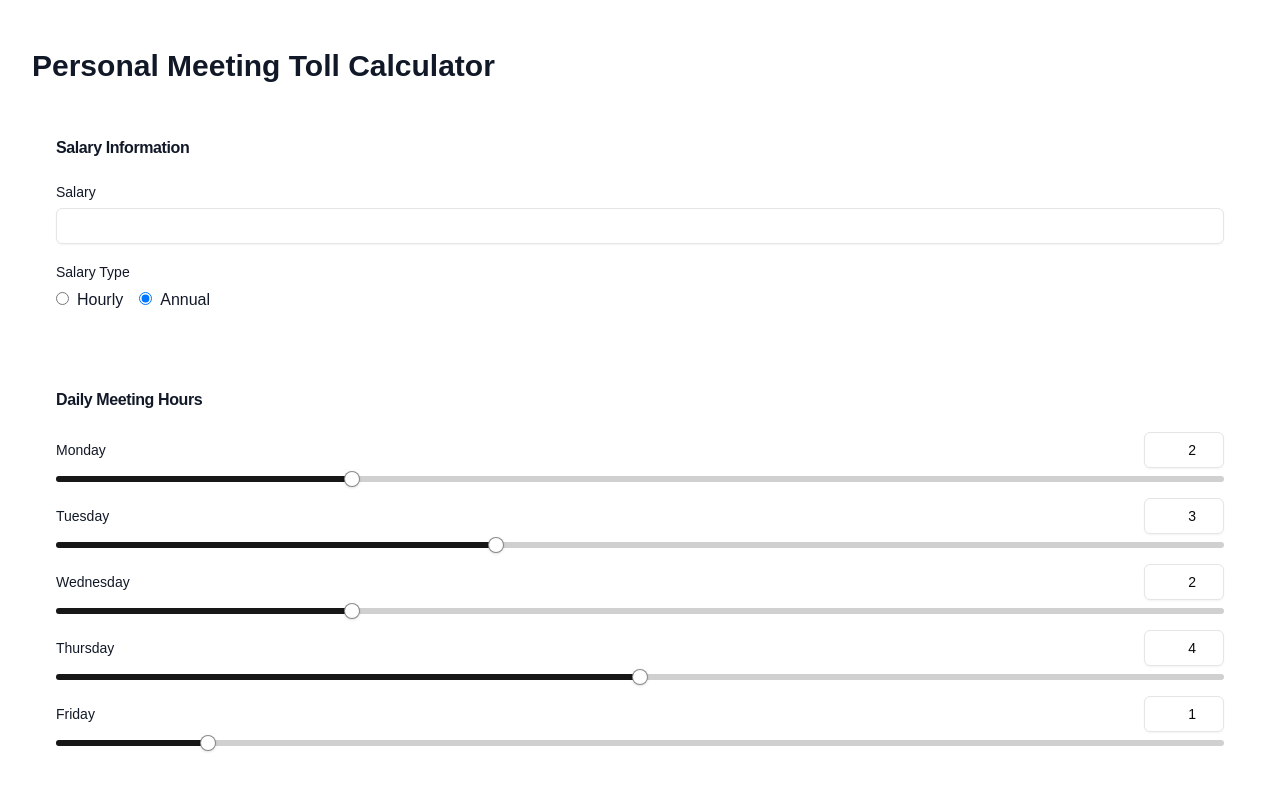
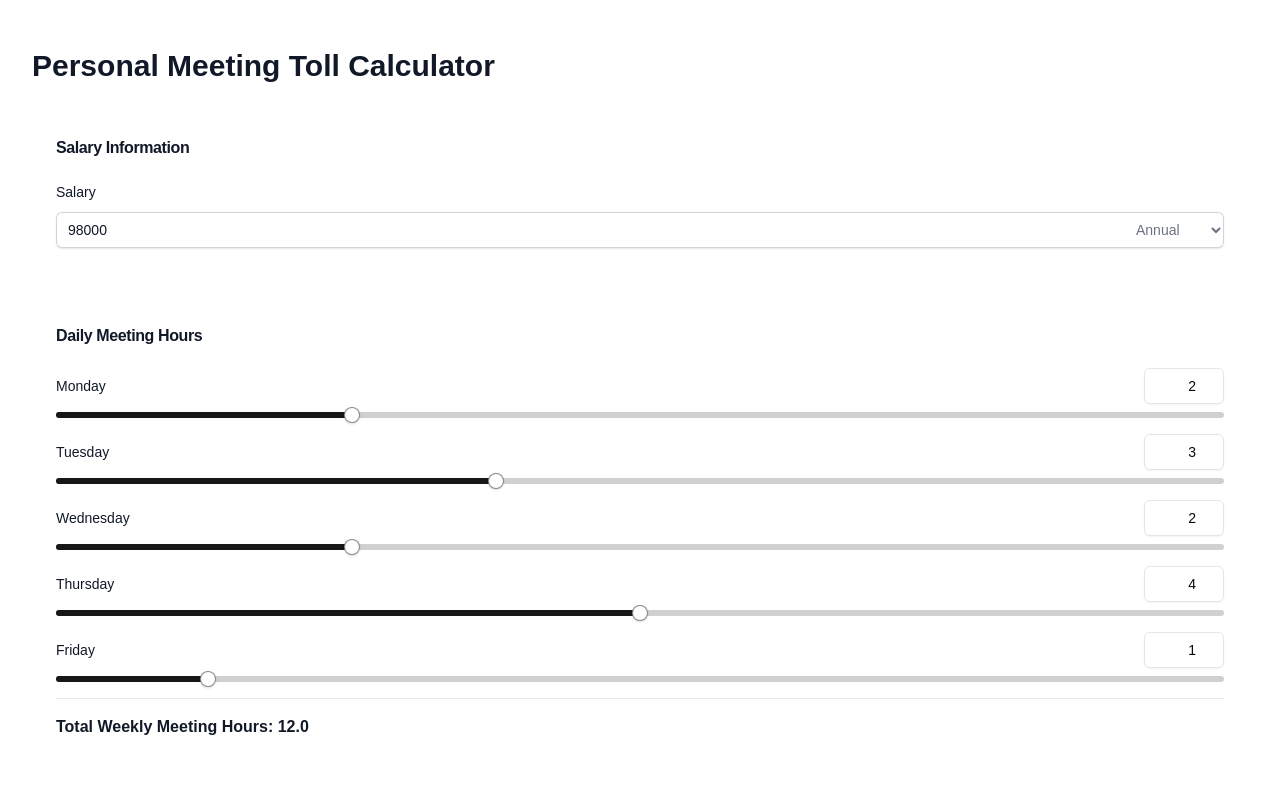
Before and after one commit to ncklrs/meeting-link, a Next.js app: page /personal-toll in a window 1280 px wide. Shown: the top 800 px of the page. Built offline with nearby package versions, Linux system fonts and the light colour scheme.

Commit message:
Refactor personalt calc

```diff
--- /dev/null
+++ b/src/components/DailyMeetingHoursCard.tsx
@@ -0,0 +1,76 @@
+import React from "react";
+import { Card, CardContent, CardHeader, CardTitle } from "@/components/ui/card";
+import { Input } from "@/components/ui/input";
+import { Label } from "@/components/ui/label";
+import { Slider } from "@/components/ui/slider";
+
+interface DailyMeetingHoursCardProps {
+  bgColor: string;
+  textColor: string;
+  tempDailyHours: { [key: string]: number };
+  setTempDailyHours: (hours: { [key: string]: number }) => void;
+}
+
+const DailyMeetingHoursCard: React.FC<DailyMeetingHoursCardProps> = ({
+  bgColor,
+  textColor,
+  tempDailyHours,
+  setTempDailyHours,
+}) => {
+  return (
+    <Card className={bgColor}>
+      <CardHeader>
+        <CardTitle className={textColor}>Daily Meeting Hours</CardTitle>
+      </CardHeader>
+      <CardContent className="space-y-4">
+        {Object.entries(tempDailyHours).map(([day, hours]) => (
+          <div key={day} className="space-y-2">
+            <div className="flex justify-between items-center">
+              <Label htmlFor={`${day}-hours`} className={textColor}>
+                {day}
+              </Label>
+              <Input
+                id={`${day}-hours-input`}
+                type="number"
+                min="0"
+                max="24"
+                step="0.5"
+                value={hours}
+                onChange={(e) =>
+                  setTempDailyHours({
+                    ...tempDailyHours,
+                    [day]: Number(e.target.value),
+                  })
+                }
+                className="w-20 text-right"
+              />
+            </div>
+            <Slider
+              id={`${day}-hours`}
+              min={0}
+              max={8}
+              step={0.5}
+              value={[hours]}
+              onValueChange={(value) =>
+                setTempDailyHours({
+                  ...tempDailyHours,
+                  [day]: value[0],
+                })
+              }
+            />
+          </div>
+        ))}
+        <div className="mt-4 pt-4 border-t border-gray-200 dark:border-gray-700">
+          <p className={`${textColor} font-semibold`}>
+            Total Weekly Meeting Hours:{" "}
+            {Object.values(tempDailyHours)
+              .reduce((sum, hours) => sum + hours, 0)
+              .toFixed(1)}
+          </p>
+        </div>
+      </CardContent>
+    </Card>
+  );
+};
+
+export default DailyMeetingHoursCard;
--- a/src/components/PersonalMeetingTollCalculator.tsx
+++ b/src/components/PersonalMeetingTollCalculator.tsx
@@ -2,16 +2,28 @@
 
 import { useState } from "react";
 import { Card, CardContent, CardHeader, CardTitle } from "@/components/ui/card";
-import { Input } from "@/components/ui/input";
-import { Label } from "@/components/ui/label";
+import {
+  Dialog,
+  DialogContent,
+  DialogDescription,
+  DialogFooter,
+  DialogHeader,
+  DialogTitle,
+  DialogTrigger,
+} from "@/components/ui/dialog";
 import { Button } from "@/components/ui/button";
-import { Slider } from "@/components/ui/slider";
+
 import { PersonalProductivityLossIndex } from "./PersonalProductivityLossIndex";
 import { PersonalRecoveryProfile } from "./PersonalRecoveryProfile";
 import { PersonalFlowDistributionChart } from "./PersonalFlowDistributionChart";
 import { PersonalMentalLoadIndicator } from "./PersonalMentalLoadIndicator";
 import { PersonalImpactSummary } from "./PersonalImpactSummary";
 import { useMeetingStore } from "@/store/useMeetingStore";
+import { analytics } from "@/lib/segment";
+import SalaryInformationCard from "./SalaryInformationCard";
+import DailyMeetingHoursCard from "./DailyMeetingHoursCard";
+import RecoveryTimeCard from "./RecoveryTimeCard";
+import { set } from "react-hook-form";
 
 export function PersonalMeetingTollCalculator({
   isDark = true,
@@ -32,7 +44,8 @@ export function PersonalMeetingTollCalculator({
     resetAllData,
   } = useMeetingStore();
 
-  const [tempSalary, setTempSalary] = useState(salary?.toString() || "");
+  const [isDialogOpen, setIsDialogOpen] = useState(false);
+  const [tempSalary, setTempSalary] = useState<number>(Number(salary) || 98000);
   const [tempSalaryType, setTempSalaryType] = useState(salaryType);
   const [tempDailyHours, setTempDailyHours] = useState(dailyMeetingHours);
   const [tempRecoveryTime, setTempRecoveryTime] = useState(recoveryTimePerHour);
@@ -60,15 +73,25 @@ export function PersonalMeetingTollCalculator({
     setDailyMeetingHours(tempDailyHours);
     setRecoveryTimePerHour(tempRecoveryTime);
     setIsDataSubmitted(true);
+    setIsDialogOpen(false);
+    analytics.track("Calculation Complete", {
+      category: "User Engagement",
+      label: "Personal Meeting Toll Calculator",
+      salary: tempSalary,
+      salaryType: tempSalaryType,
+      dailyMeetingHours: tempDailyHours,
+      recoveryTimePerHour: tempRecoveryTime,
+    });
   };
 
   const handleUpdate = () => {
-    setIsDataSubmitted(false);
+    // setIsDataSubmitted(false);
+    setIsDialogOpen(true);
   };
 
   const handleReset = () => {
     resetAllData();
-    setTempSalary("");
+    setTempSalary(98000);
     setTempSalaryType("annual");
     setTempDailyHours({
       Monday: 2,
@@ -89,136 +112,27 @@ export function PersonalMeetingTollCalculator({
 
         {!isDataSubmitted ? (
           <form onSubmit={handleSubmit} className="space-y-8">
-            <Card className={bgColor}>
-              <CardHeader>
-                <CardTitle className={textColor}>Salary Information</CardTitle>
-              </CardHeader>
-              <CardContent className="space-y-4">
-                <div>
-                  <Label htmlFor="salary" className={textColor}>
-                    Salary
-                  </Label>
-                  <Input
-                    id="salary"
-                    type="number"
-                    value={tempSalary}
-                    onChange={(e) => setTempSalary(e.target.value)}
-                    required
-                    className="mt-1"
-                  />
-                </div>
-                <div>
-                  <Label className={textColor}>Salary Type</Label>
-                  <div className="mt-1 space-x-4">
-                    <label className={textColor}>
-                      <input
-                        type="radio"
-                        name="salaryType"
-                        value="hourly"
-                        checked={tempSalaryType === "hourly"}
-                        onChange={() => setTempSalaryType("hourly")}
-                        className="mr-2"
-                      />
-                      Hourly
-                    </label>
-                    <label className={textColor}>
-                      <input
-                        type="radio"
-                        name="salaryType"
-                        value="annual"
-                        checked={tempSalaryType === "annual"}
-                        onChange={() => setTempSalaryType("annual")}
-                        className="mr-2"
-                      />
-                      Annual
-                    </label>
-                  </div>
-                </div>
-              </CardContent>
-            </Card>
+            <SalaryInformationCard
+              bgColor={bgColor}
+              textColor={textColor}
+              tempSalary={Number(tempSalary)}
+              setTempSalary={setTempSalary}
+              tempSalaryType={tempSalaryType}
+              setTempSalaryType={setTempSalaryType}
+            />
 
-            <Card className={bgColor}>
-              <CardHeader>
-                <CardTitle className={textColor}>Daily Meeting Hours</CardTitle>
-              </CardHeader>
-              <CardContent className="space-y-4">
-                {Object.entries(tempDailyHours).map(([day, hours]) => (
-                  <div key={day} className="space-y-2">
-                    <div className="flex justify-between items-center">
-                      <Label htmlFor={`${day}-hours`} className={textColor}>
-                        {day}
-                      </Label>
-                      <Input
-                        id={`${day}-hours-input`}
-                        type="number"
-                        min="0"
-                        max="24"
-                        step="0.5"
-                        value={hours}
-                        onChange={(e) =>
-                          setTempDailyHours({
-                            ...tempDailyHours,
-                            [day]: Number(e.target.value),
-                          })
-                        }
-                        className="w-20 text-right"
-                      />
-                    </div>
-                    <Slider
-                      id={`${day}-hours`}
-                      min={0}
-                      max={8}
-                      step={0.5}
-                      value={[hours]}
-                      onValueChange={(value) =>
-                        setTempDailyHours({
-                          ...tempDailyHours,
-                          [day]: value[0],
-                        })
-                      }
-                    />
-                  </div>
-                ))}
-              </CardContent>
-            </Card>
-
-            <Card className={bgColor}>
-              <CardHeader>
-                <CardTitle className={textColor}>Recovery Time</CardTitle>
-              </CardHeader>
-              <CardContent>
-                <div className="space-y-4">
-                  <div>
-                    <Label htmlFor="recovery-time" className={textColor}>
-                      Recovery Time per Meeting Hour (minutes)
-                    </Label>
-                    <div className="flex items-center space-x-4">
-                      <Input
-                        id="recovery-time"
-                        type="number"
-                        min="0"
-                        max="60"
-                        value={tempRecoveryTime}
-                        onChange={(e) =>
-                          setTempRecoveryTime(Number(e.target.value))
-                        }
-                        className="w-20"
-                      />
-                      <Slider
-                        id="recovery-time-slider"
-                        min={0}
-                        max={60}
-                        step={1}
-                        value={[tempRecoveryTime]}
-                        onValueChange={(value) => setTempRecoveryTime(value[0])}
-                        className="flex-grow"
-                      />
-                    </div>
-                  </div>
-                </div>
-              </CardContent>
-            </Card>
-
+            <DailyMeetingHoursCard
+              bgColor={bgColor}
+              textColor={textColor}
+              tempDailyHours={tempDailyHours}
+              setTempDailyHours={setTempDailyHours}
+            />
+            <RecoveryTimeCard
+              bgColor={bgColor}
+              textColor={textColor}
+              tempRecoveryTime={tempRecoveryTime}
+              setTempRecoveryTime={setTempRecoveryTime}
+            />
             <div className="flex justify-end space-x-4">
               <Button type="button" variant="outline" onClick={handleReset}>
                 Reset
@@ -228,6 +142,49 @@ export function PersonalMeetingTollCalculator({
           </form>
         ) : (
           <>
+            <Dialog open={isDialogOpen} onOpenChange={setIsDialogOpen}>
+              {/* <DialogTrigger asChild>
+                <Button type="button" onClick={handleUpdate}>
+                  Update
+                </Button>
+              </DialogTrigger> */}
+              <DialogContent className="sm:max-w-[425px]">
+                <form onSubmit={handleSubmit} className="space-y-8">
+                  <DialogHeader>
+                    <DialogTitle>Update Information</DialogTitle>
+                    <DialogDescription>
+                      Make changes to your information here. Click save when
+                      you're done.
+                    </DialogDescription>
+                  </DialogHeader>
+                  <div className="grid gap-4 py-4">
+                    <SalaryInformationCard
+                      bgColor={bgColor}
+                      textColor={textColor}
+                      tempSalary={Number(tempSalary)}
+                      setTempSalary={setTempSalary}
+                      tempSalaryType={tempSalaryType}
+                      setTempSalaryType={setTempSalaryType}
+                    />
+                    <DailyMeetingHoursCard
+                      bgColor={bgColor}
+                      textColor={textColor}
+                      tempDailyHours={tempDailyHours}
+                      setTempDailyHours={setTempDailyHours}
+                    />
+                    <RecoveryTimeCard
+                      bgColor={bgColor}
+                      textColor={textColor}
+                      tempRecoveryTime={tempRecoveryTime}
+                      setTempRecoveryTime={setTempRecoveryTime}
+                    />
+                  </div>
+                  <DialogFooter>
+                    <Button type="submit">Save changes</Button>
+                  </DialogFooter>
+                </form>
+              </DialogContent>
+            </Dialog>
             <div className="grid grid-cols-1 md:grid-cols-2 gap-8 mb-8">
               <Card className={bgColor}>
                 <CardHeader>
--- /dev/null
+++ b/src/components/RecoveryTimeCard.tsx
@@ -0,0 +1,58 @@
+import React from "react";
+import { Card, CardContent, CardHeader, CardTitle } from "@/components/ui/card";
+import { Input } from "@/components/ui/input";
+import { Label } from "@/components/ui/label";
+import { Slider } from "@/components/ui/slider";
+
+interface RecoveryTimeCardProps {
+  bgColor: string;
+  textColor: string;
+  tempRecoveryTime: number;
+  setTempRecoveryTime: (time: number) => void;
+}
+
+const RecoveryTimeCard: React.FC<RecoveryTimeCardProps> = ({
+  bgColor,
+  textColor,
+  tempRecoveryTime,
+  setTempRecoveryTime,
+}) => {
+  return (
+    <Card className={bgColor}>
+      <CardHeader>
+        <CardTitle className={textColor}>Recovery Time</CardTitle>
+      </CardHeader>
+      <CardContent>
+        <div className="space-y-4">
+          <div>
+            <Label htmlFor="recovery-time" className={textColor}>
+              Recovery Time per Meeting Hour (minutes)
+            </Label>
+            <div className="flex items-center space-x-4">
+              <Input
+                id="recovery-time"
+                type="number"
+                min="0"
+                max="60"
+                value={tempRecoveryTime}
+                onChange={(e) => setTempRecoveryTime(Number(e.target.value))}
+                className="w-20"
+              />
+              <Slider
+                id="recovery-time-slider"
+                min={0}
+                max={60}
+                step={1}
+                value={[tempRecoveryTime]}
+                onValueChange={(value) => setTempRecoveryTime(value[0])}
+                className="flex-grow"
+              />
+            </div>
+          </div>
+        </div>
+      </CardContent>
+    </Card>
+  );
+};
+
+export default RecoveryTimeCard;
--- /dev/null
+++ b/src/components/SalaryInformationCard.tsx
@@ -0,0 +1,66 @@
+import React from "react";
+import { Card, CardContent, CardHeader, CardTitle } from "@/components/ui/card";
+import { Input } from "@/components/ui/input";
+import { Label } from "@/components/ui/label";
+
+interface SalaryInformationCardProps {
+  bgColor: string;
+  textColor: string;
+  tempSalary: number;
+  setTempSalary: (value: number) => void;
+  tempSalaryType: "annual" | "hourly";
+  setTempSalaryType: React.Dispatch<React.SetStateAction<"annual" | "hourly">>;
+}
+
+const SalaryInformationCard: React.FC<SalaryInformationCardProps> = ({
+  bgColor,
+  textColor,
+  tempSalary,
+  setTempSalary,
+  tempSalaryType,
+  setTempSalaryType,
+}) => {
+  return (
+    <Card className={bgColor}>
+      <CardHeader>
+        <CardTitle className={textColor}>Salary Information</CardTitle>
+      </CardHeader>
+      <CardContent className="space-y-4">
+        <div>
+          <Label htmlFor="salary" className={textColor}>
+            Salary
+          </Label>
+          <div className="relative mt-2 rounded-md shadow-sm">
+            <Input
+              id="salary"
+              type="number"
+              value={tempSalary}
+              onChange={(e) => setTempSalary(Number(e.target.value))}
+              required
+              className="block w-full rounded-md border-0 py-1.5 pl-3 pr-20 text-gray-900 ring-1 ring-inset ring-gray-300 placeholder:text-gray-400 focus:ring-2 focus:ring-inset focus:ring-indigo-600 sm:text-sm"
+            />
+            <div className="absolute inset-y-0 right-0 flex items-center">
+              <label htmlFor="salaryType" className="sr-only">
+                Salary Type
+              </label>
+              <select
+                id="salaryType"
+                name="salaryType"
+                value={tempSalaryType}
+                onChange={(e) =>
+                  setTempSalaryType(e.target.value as "annual" | "hourly")
+                }
+                className="h-full rounded-md border-0 bg-transparent py-0 pl-2 pr-7 text-gray-500 focus:ring-2 focus:ring-inset focus:ring-indigo-600 sm:text-sm"
+              >
+                <option value="hourly">Hourly</option>
+                <option value="annual">Annual</option>
+              </select>
+            </div>
+          </div>
+        </div>
+      </CardContent>
+    </Card>
+  );
+};
+
+export default SalaryInformationCard;
```
